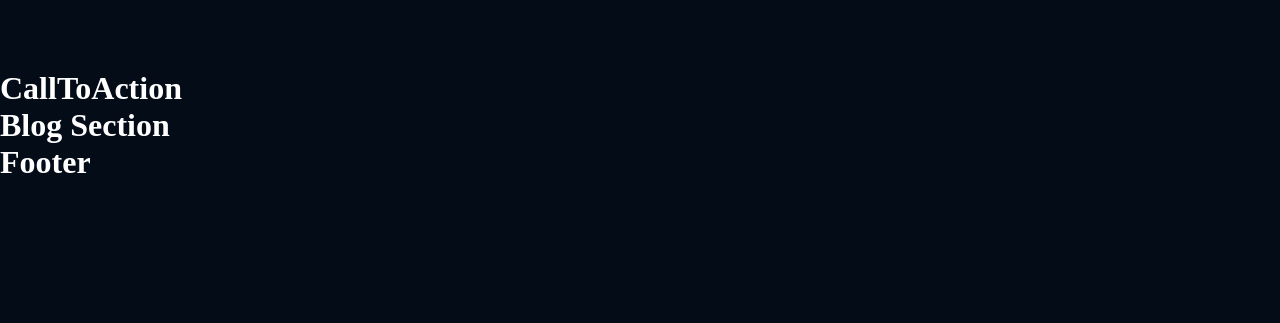
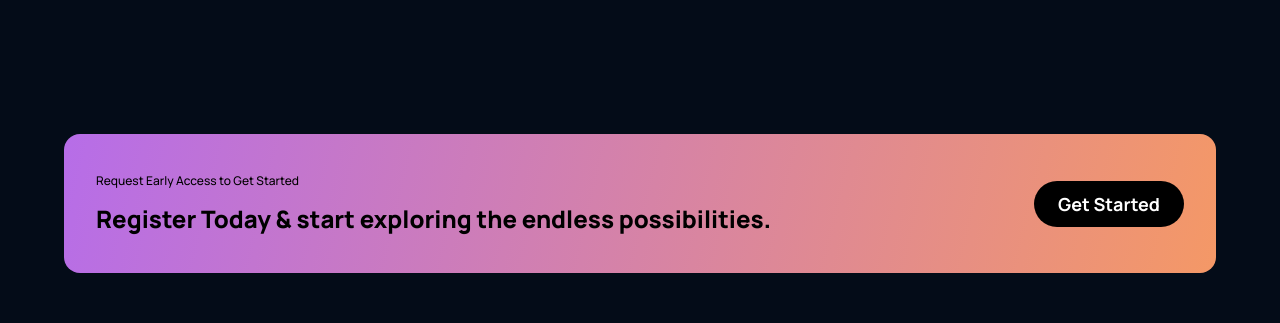
Before and after one commit to TitusKiplagat254/gpt3-spa, a React (Vite) app: page / in a window 1280 px wide. Shown: the part 2718-3041 px from the top of the page. Before the commit the page ends 2899 px from the top, so only its background shows below. Built offline with nearby package versions, Linux system fonts and the light colour scheme.

Commit message:
Add the call-to-action component

```diff
--- a/src/components/callToAction.tsx
+++ /dev/null
@@ -1,11 +0,0 @@
-import { useState } from "react";
-
-const CallToAction = () => {
-  return (
-    <div>
-      <h1>CallToAction</h1>
-    </div>
-  );
-};
-
-export default CallToAction;
--- /dev/null
+++ b/src/components/callToAction/callToAction.css
@@ -0,0 +1,58 @@
+.cta {
+  display: flex;
+  justify-content: space-between;
+  align-items: center;
+  padding: 2rem;
+  margin: 4rem;
+  border-radius: 1rem;
+  background: var(--gradient-bar);
+}
+
+.cta__content {
+  font-family: var(--font-family);
+  color: black;
+}
+
+.cta__content p {
+  font-size: 12px;
+  line-height: 30px;
+  font-weight: 500;
+}
+
+.cta__content h3 {
+  font-size: 24px;
+  line-height: 45px;
+  font-weight: 800;
+}
+
+.cta__btn-container button {
+  background: black;
+  color: white;
+  font-family: var(--font-family);
+  font-weight: 700;
+  font-size: 18px;
+  line-height: 30px;
+  padding: 0.5rem 1rem;
+  border-radius: 2rem;
+  border: none;
+  outline: none;
+  cursor: pointer;
+  min-width: 150px;
+}
+
+@media screen and (max-width: 550px) {
+  .cta {
+    flex-direction: column;
+    margin: 4rem 2rem;
+  }
+
+  .cta__content h3 {
+    font-size: 18px;
+    line-height: 32px;
+  }
+
+  .cta__btn-container button {
+    font-size: 14px;
+    line-height: 28px;
+  }
+}
--- /dev/null
+++ b/src/components/callToAction/callToAction.tsx
@@ -0,0 +1,17 @@
+import "./callToAction.css";
+
+const CallToAction = () => {
+	return (
+		<div className="cta">
+			<div className="cta__content">
+				<p>Request Early Access to Get Started</p>
+				<h3>Register Today & start exploring the endless possibilities.</h3>
+			</div>
+			<div className="cta__btn-container">
+				<button type="button">Get Started</button>
+			</div>
+		</div>
+	);
+};
+
+export default CallToAction;
--- a/src/components/index.ts
+++ b/src/components/index.ts
@@ -1,4 +1,4 @@
 export { default as Brand } from "./brand/brand";
-export { default as CallToAction } from "./callToAction";
+export { default as CallToAction } from "./callToAction/callToAction";
 export { default as Footer } from "./footer";
 export { default as Header } from "./header/header";
```
